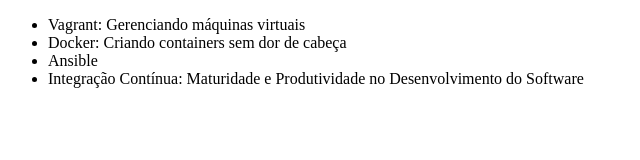
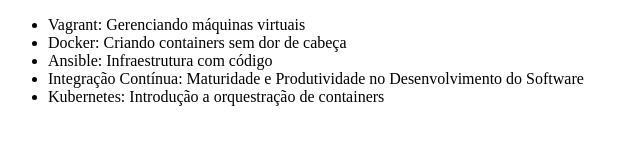
Before and after one commit to VicFe/Projeto-git, a plain HTML site: page index.html in a window 1280 px wide. Shown: the whole page, without its empty margins (0-640 px from the left). Drawn offline with Linux system fonts and the light colour scheme.

Commit message:
Mudança nos nomes dos cursos

```diff
--- a/index.html
+++ b/index.html
@@ -10,8 +10,9 @@
     <ul>
         <li>Vagrant: Gerenciando máquinas virtuais</li>
         <li>Docker: Criando containers sem dor de cabeça</li>
-        <li>Ansible</li>
+        <li>Ansible: Infraestrutura com código</li>
         <li>Integração Contínua: Maturidade e Produtividade no Desenvolvimento do Software</li>
+        <li>Kubernetes: Introdução a orquestração de containers</li>
     </ul>
 </body>
 </html>
```
